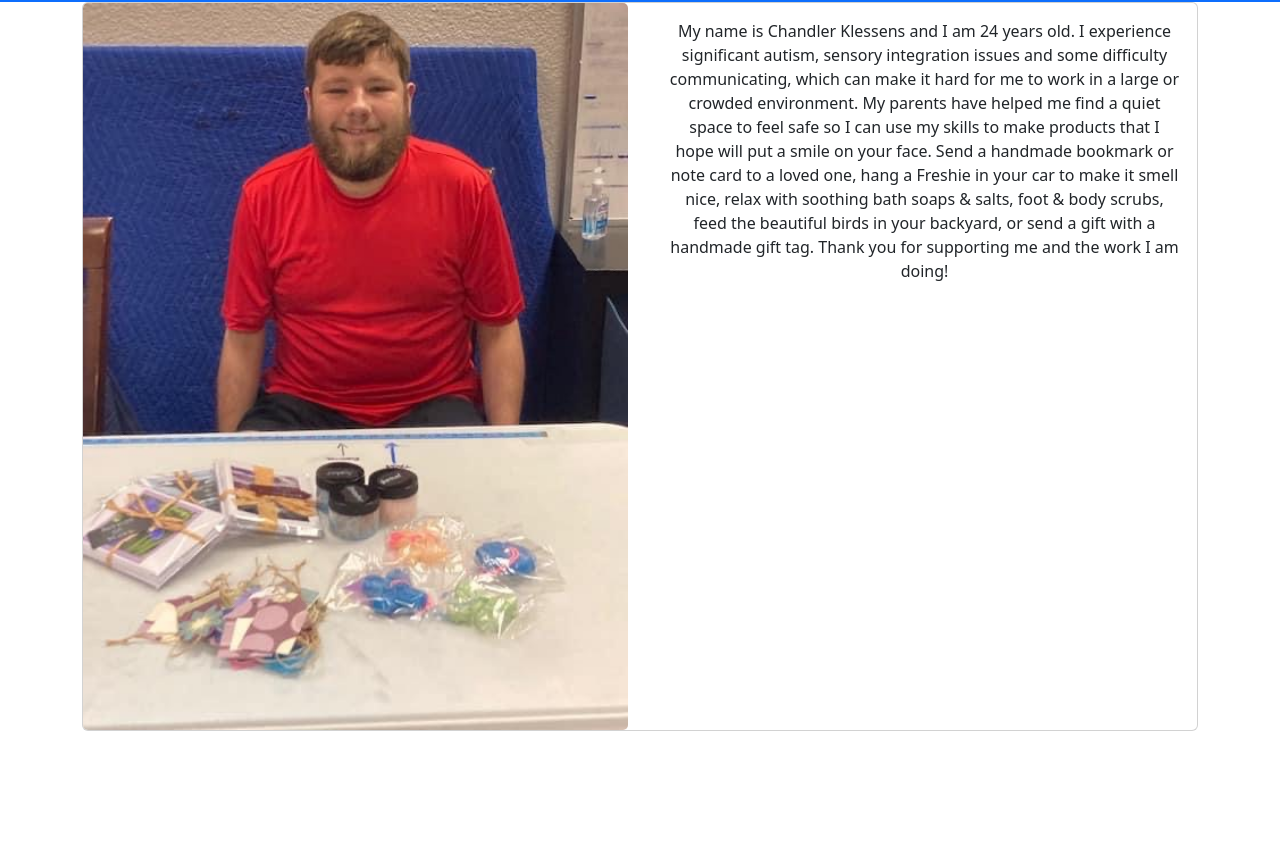
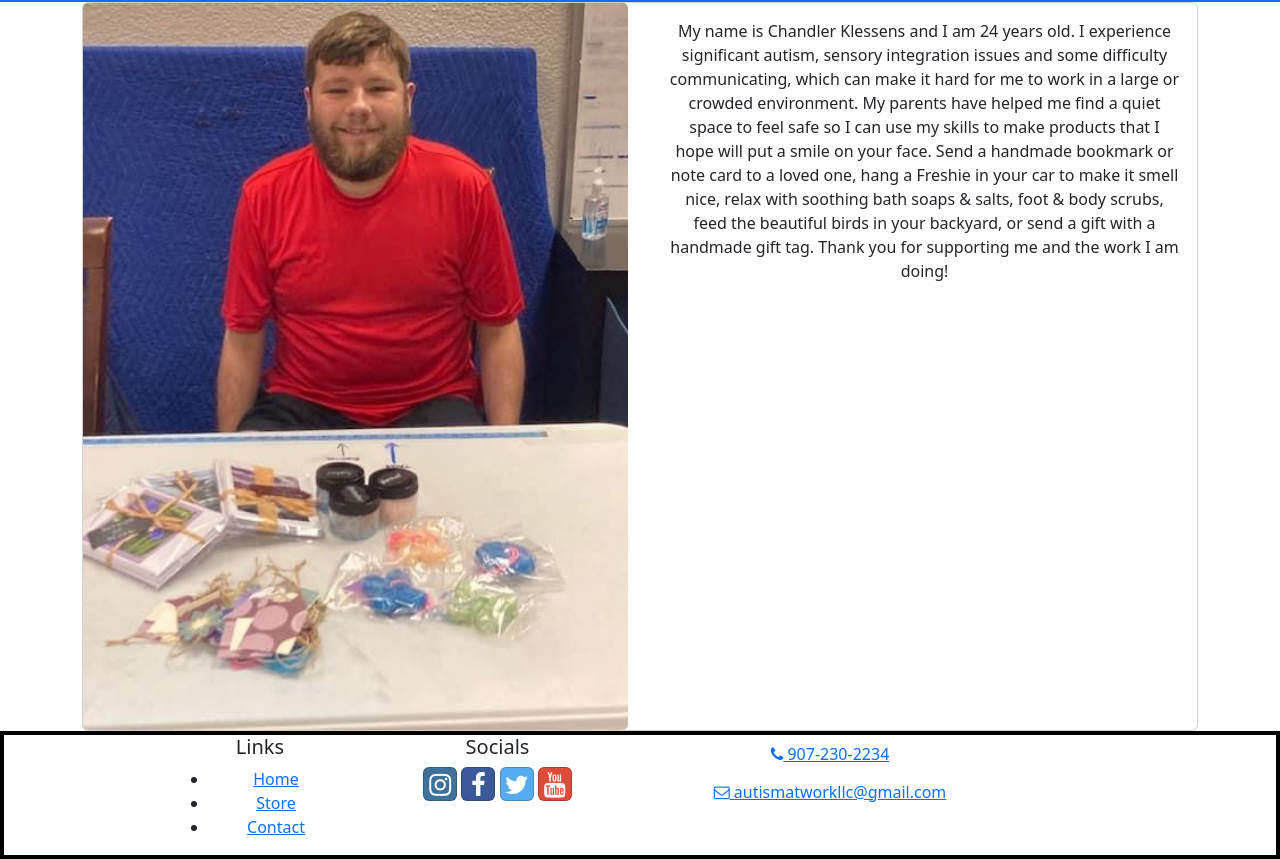
Before and after one commit to Kless92/ChainsWebSiteReact, a React (Create React App) app: page / in a window 1280 px wide. Shown: the part 263-1122 px from the top of the page. Before the commit the page ends 994 px from the top, so only its background shows below. Built offline with nearby package versions, Linux system fonts and the light colour scheme.

Commit message:
update to app.css, app.js and content added to Footer.js

```diff
--- a/src/App.css
+++ b/src/App.css
@@ -36,3 +36,7 @@
     transform: rotate(360deg);
   }
 }
+
+.footer-site {
+  border: 4px solid black
+}
--- a/src/App.js
+++ b/src/App.js
@@ -4,6 +4,7 @@ import HomePage from './pages/HomePage';
 import Store from './pages/Store';
 import Contact from './pages/Contact';
 import Header from './components/Headder';
+import Footer from './components/Footer';
 
 function App() {
   return (
@@ -14,6 +15,7 @@ function App() {
         <Route path='store' element={<Store/>}/>
         <Route path='contact' element={<Contact/>}/>
       </Routes>
+      <Footer/>
     </div>
   );
 }
--- a/src/components/Footer.js
+++ b/src/components/Footer.js
@@ -0,0 +1,73 @@
+import { Container, Row, Col } from 'reactstrap';
+import { Link } from 'react-router-dom';
+
+const Footer = () => {
+    return (
+        <footer className='footer-site'>
+        <Container color='primary'>
+            <Row>
+                <Col xs={{ size: 4, offset: 1 }} sm='2'>
+                    <h5>Links</h5>
+                    <ul>
+                        <li>
+                            <Link to='/'>Home</Link>
+                        </li>
+                        <li>
+                            <Link to='/store'>Store</Link>
+                        </li>
+                        <li>
+                            <Link to='/contact'>Contact</Link>
+                        </li>
+                    </ul>
+                </Col>
+                <Col xs='6' sm='3'>
+                    <h5>Socials</h5>
+                    <a
+                        className='btn btn-social-icon btn-instagram'
+                        href='http://instagram.com/'
+                    >
+                        <i className='fa fa-instagram' />
+                    </a>{' '}
+                    <a
+                        className='btn btn-social-icon btn-facebook'
+                        href='http://www.facebook.com/'
+                    >
+                        <i className='fa fa-facebook' />
+                    </a>{' '}
+                    <a
+                        className='btn btn-social-icon btn-twitter'
+                        href='http://twitter.com/'
+                    >
+                        <i className='fa fa-twitter' />
+                    </a>{' '}
+                    <a
+                        className='btn btn-social-icon btn-google'
+                        href='http://youtube.com/'
+                    >
+                        <i className='fa fa-youtube' />
+                    </a>
+                </Col>
+                <Col sm='4'>
+                    <a
+                        role='button'
+                        className='btn btn-link'
+                        href='tel:+9072302234'
+                    >
+                        <i className='fa fa-phone' /> 907-230-2234
+                    </a>
+                    <br />
+                    <a
+                        role='button'
+                        className='btn btn-link'
+                        href='mailto:autismatworkllc@gmail.com'
+                    >
+                        <i className='fa fa-envelope-o' /> autismatworkllc@gmail.com
+                    </a>
+                </Col>
+            </Row>
+        </Container>
+        </footer>
+    )
+}
+
+export default Footer
```
